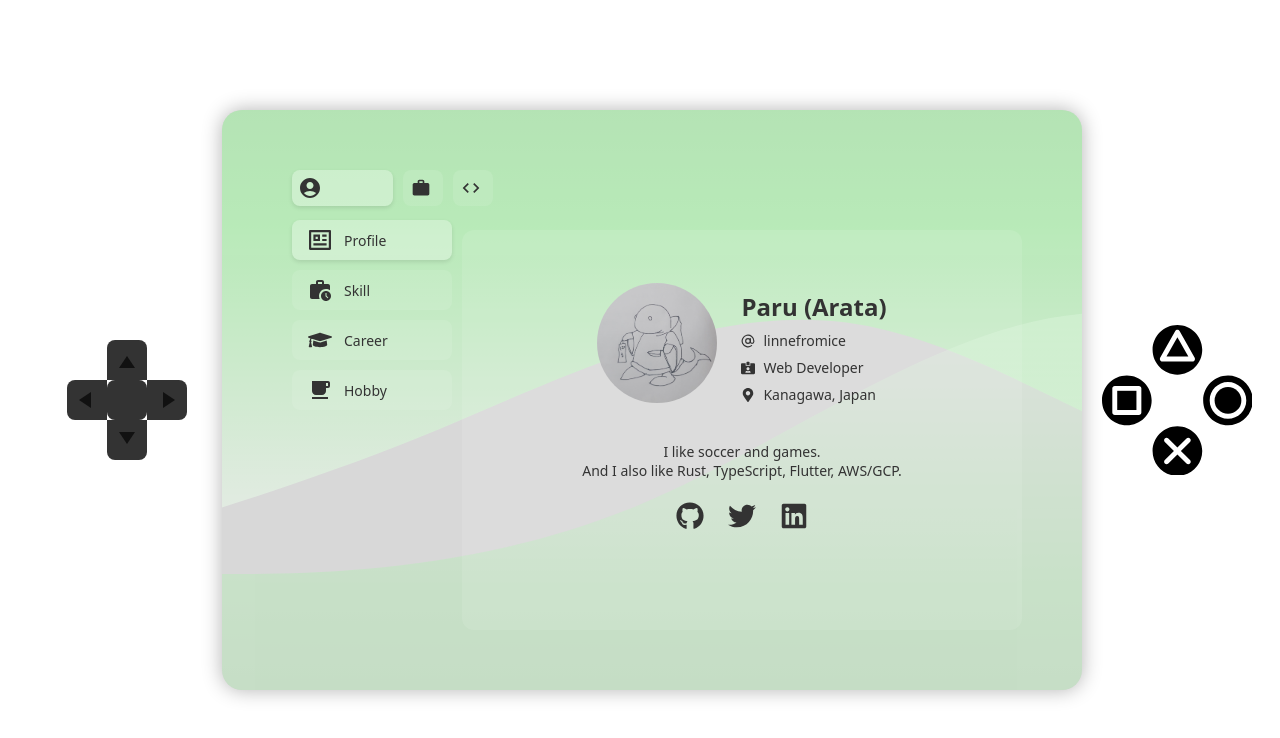
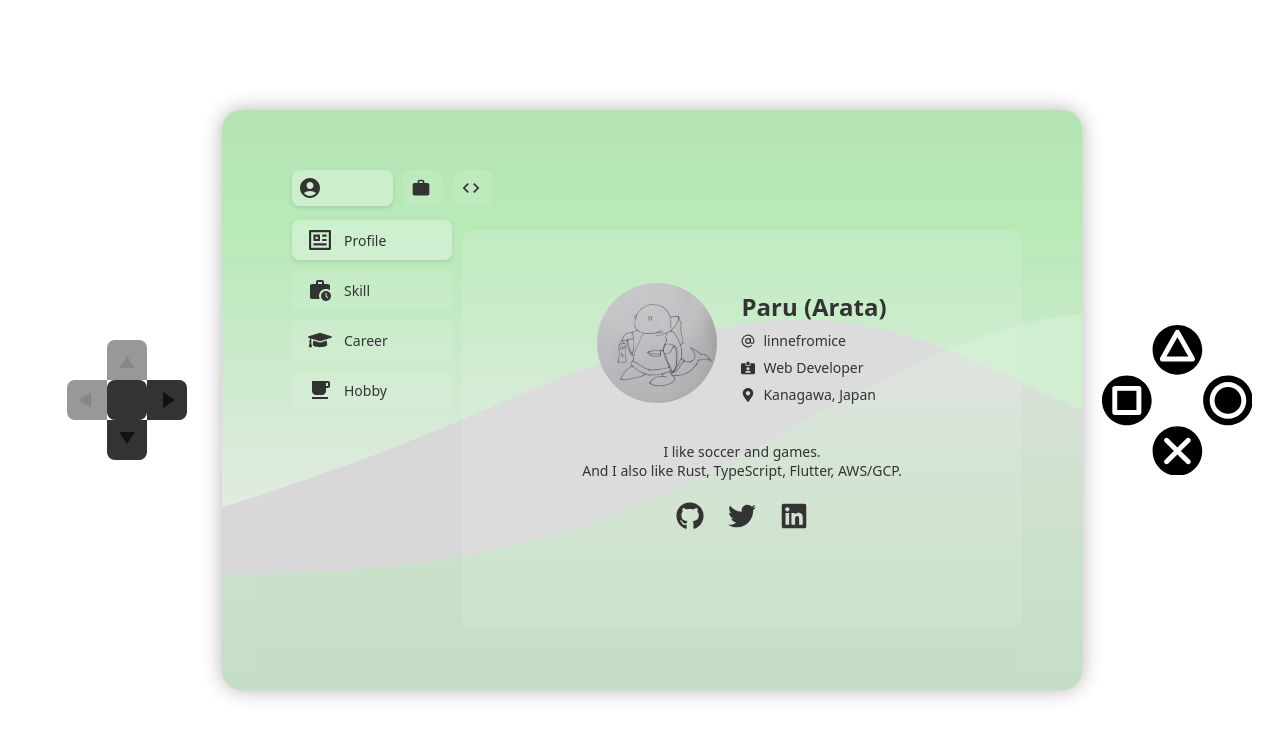
Before and after one commit to linnefromice/portfolio_two, a React (Vite) app: page / in a window 1280 px wide. Shown: the top 738 px of the page. Built offline with nearby package versions, Linux system fonts and the light colour scheme.

Commit message:
update: menu operation by d-pad (up-down)

```diff
--- a/src/App.tsx
+++ b/src/App.tsx
@@ -6,19 +6,47 @@ import Menus from "./ui/Menus";
 
 const App = () => {
   const [activeMenuIndex, setActiveMenuIndex] = useState(0);
+  const [activeSubMenuIndex, setActiveSubMenuIndex] = useState(0);
 
   const handleDPadLeft = () => {
     setActiveMenuIndex((prev) => (prev > 0 ? prev - 1 : prev));
+    setActiveSubMenuIndex(0); // メインメニュー切り替え時にサブメニューをリセット
   };
 
   const handleDPadRight = () => {
     setActiveMenuIndex((prev) => (prev < 2 ? prev + 1 : prev));
+    setActiveSubMenuIndex(0); // メインメニュー切り替え時にサブメニューをリセット
+  };
+
+  const handleDPadUp = () => {
+    if (activeMenuIndex === 0) {
+      setActiveSubMenuIndex((prev) => (prev > 0 ? prev - 1 : prev));
+    } else if (activeMenuIndex === 2) {
+      setActiveSubMenuIndex((prev) => (prev > 0 ? prev - 1 : prev));
+    }
+  };
+
+  const handleDPadDown = () => {
+    const maxSubMenu =
+      activeMenuIndex === 0 ? 3 : activeMenuIndex === 2 ? 3 : 0;
+    if (maxSubMenu > 0) {
+      setActiveSubMenuIndex((prev) => (prev < maxSubMenu ? prev + 1 : prev));
+    }
   };
 
   return (
     <div className="game-console flex-center">
       <div className="controller left">
-        <DPad onLeft={handleDPadLeft} onRight={handleDPadRight} />
+        <DPad
+          onLeft={handleDPadLeft}
+          onRight={handleDPadRight}
+          onUp={handleDPadUp}
+          onDown={handleDPadDown}
+          activeIndex={activeMenuIndex}
+          maxIndex={3}
+          activeSubIndex={activeSubMenuIndex}
+          maxSubIndex={activeMenuIndex === 0 || activeMenuIndex === 2 ? 4 : 0}
+        />
       </div>
       <div className="screen-container">
         <div className="stream-background">
@@ -29,6 +57,8 @@ const App = () => {
           <Menus
             activeIndex={activeMenuIndex}
             onMenuChange={setActiveMenuIndex}
+            activeSubMenu={activeSubMenuIndex}
+            onSubMenuChange={setActiveSubMenuIndex}
           />
         </div>
       </div>
--- a/src/ui/Buttons/DPad.css
+++ b/src/ui/Buttons/DPad.css
@@ -226,3 +226,20 @@
 .d-pad-button.right:disabled:active {
   transform: none;
 }
+
+/* 既存のスタイルに追加 */
+.d-pad-button.up:disabled,
+.d-pad-button.down:disabled {
+  opacity: 0.5;
+  cursor: not-allowed;
+}
+
+.d-pad-button.up:disabled:hover,
+.d-pad-button.down:disabled:hover {
+  background-color: #333;
+}
+
+.d-pad-button.up:disabled:active,
+.d-pad-button.down:disabled:active {
+  transform: none;
+}
--- a/src/ui/Buttons/DPad.tsx
+++ b/src/ui/Buttons/DPad.tsx
@@ -6,25 +6,60 @@ interface DPadProps {
   onRight?: () => void;
   onDown?: () => void;
   onLeft?: () => void;
+  activeIndex: number;
+  maxIndex: number;
+  activeSubIndex: number;
+  maxSubIndex: number;
 }
 
-const DPad: FC<DPadProps> = ({ onUp, onRight, onDown, onLeft }) => {
+const DPad: FC<DPadProps> = ({
+  onUp,
+  onRight,
+  onDown,
+  onLeft,
+  activeIndex,
+  maxIndex,
+  activeSubIndex,
+  maxSubIndex,
+}) => {
+  const isLeftDisabled = activeIndex === 0;
+  const isRightDisabled = activeIndex === maxIndex - 1;
+  const isUpDisabled = activeSubIndex === 0 || maxSubIndex === 0;
+  const isDownDisabled =
+    activeSubIndex === maxSubIndex - 1 || maxSubIndex === 0;
+
   return (
     <div className="d-pad">
-      <button className="d-pad-button up" aria-label="Up" onClick={onUp}>
+      <button
+        className={`d-pad-button up ${isUpDisabled ? "disabled" : ""}`}
+        aria-label="Up"
+        onClick={onUp}
+        disabled={isUpDisabled}
+      >
         <span className="arrow" />
       </button>
       <button
-        className="d-pad-button right"
+        className={`d-pad-button right ${isRightDisabled ? "disabled" : ""}`}
         aria-label="Right"
         onClick={onRight}
+        disabled={isRightDisabled}
       >
         <span className="arrow" />
       </button>
-      <button className="d-pad-button down" aria-label="Down" onClick={onDown}>
+      <button
+        className={`d-pad-button down ${isDownDisabled ? "disabled" : ""}`}
+        aria-label="Down"
+        onClick={onDown}
+        disabled={isDownDisabled}
+      >
         <span className="arrow" />
       </button>
-      <button className="d-pad-button left" aria-label="Left" onClick={onLeft}>
+      <button
+        className={`d-pad-button left ${isLeftDisabled ? "disabled" : ""}`}
+        aria-label="Left"
+        onClick={onLeft}
+        disabled={isLeftDisabled}
+      >
         <span className="arrow" />
       </button>
       <div className="d-pad-center" />
--- a/src/ui/Menus.tsx
+++ b/src/ui/Menus.tsx
@@ -1,4 +1,4 @@
-import { FC, useState } from "react";
+import { FC } from "react";
 import { MdAccountCircle, MdCode, MdWork } from "react-icons/md";
 import Account from "./Account/Account";
 import Content from "./Content/Content";
@@ -28,11 +28,16 @@ const menuItems: MenuItem[] = [
 interface MenusProps {
   activeIndex: number;
   onMenuChange: (index: number) => void;
+  activeSubMenu: number;
+  onSubMenuChange: (index: number) => void;
 }
 
-const Menus: FC<MenusProps> = ({ activeIndex, onMenuChange }) => {
-  const [activeSubMenu, setActiveSubMenu] = useState(0);
-
+const Menus: FC<MenusProps> = ({
+  activeIndex,
+  onMenuChange,
+  activeSubMenu,
+  onSubMenuChange,
+}) => {
   return (
     <>
       <div className="menu-container">
@@ -42,7 +47,7 @@ const Menus: FC<MenusProps> = ({ activeIndex, onMenuChange }) => {
             className={`menu-item ${activeIndex === index ? "active" : ""}`}
             onClick={() => {
               onMenuChange(index);
-              setActiveSubMenu(0);
+              onSubMenuChange(0);
             }}
           >
             <div className="menu-icon">{item.icon}</div>
@@ -55,14 +60,11 @@ const Menus: FC<MenusProps> = ({ activeIndex, onMenuChange }) => {
       {activeIndex === 0 && (
         <Account
           activeSubMenu={activeSubMenu}
-          onSubMenuSelect={setActiveSubMenu}
+          onSubMenuSelect={onSubMenuChange}
         />
       )}
       {activeIndex === 2 && (
-        <Side
-          activeSubMenu={activeSubMenu}
-          onSubMenuSelect={setActiveSubMenu}
-        />
+        <Side activeSubMenu={activeSubMenu} onSubMenuSelect={onSubMenuChange} />
       )}
       <Content activeMenu={activeIndex} activeSubMenu={activeSubMenu} />
     </>
```
